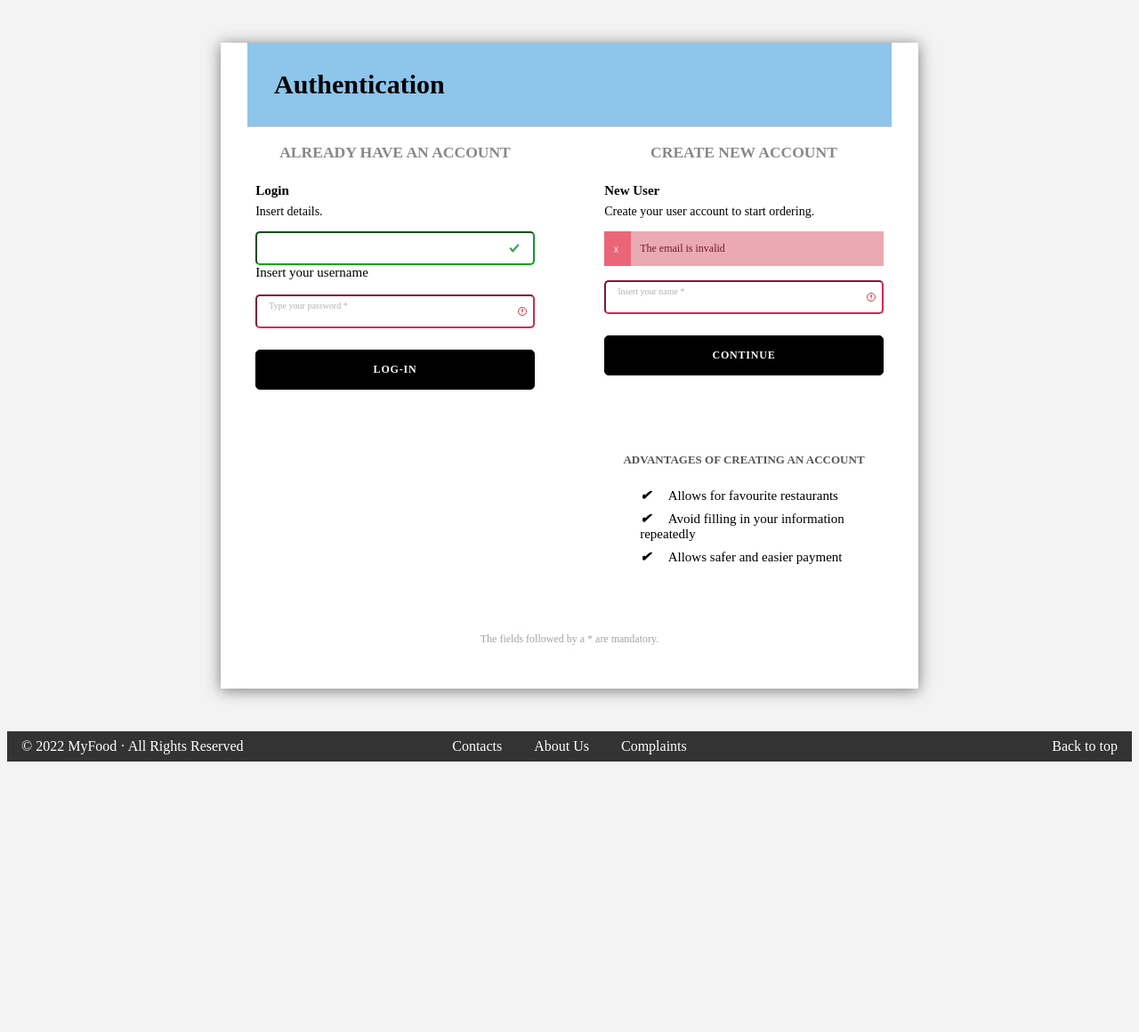
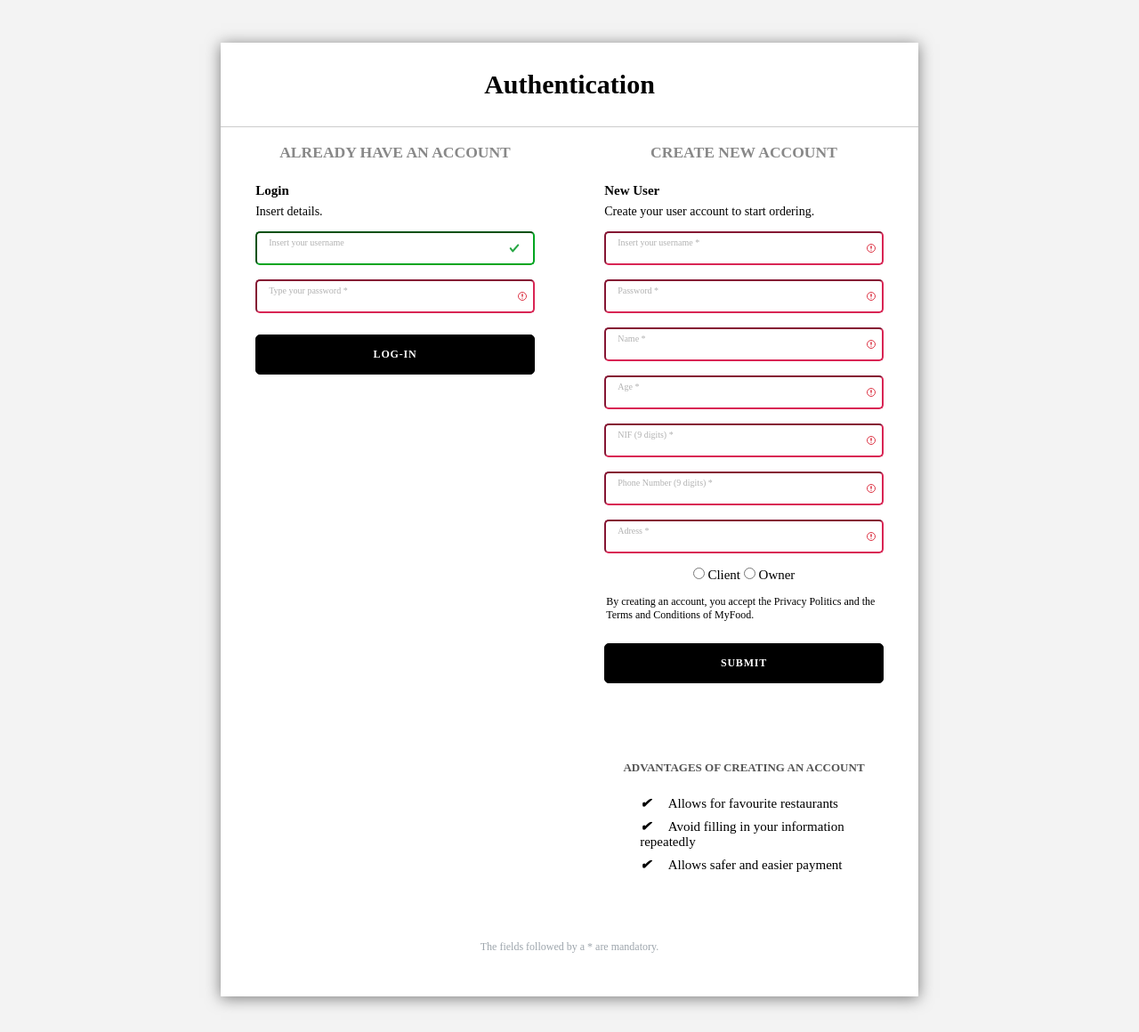
Before and after one commit to pedronunomacedo/LTW-Project, a PHP site: page /pages/login.php in a window 1280 px wide. Shown: the part 110-1270 px from the top of the page at 89% size. Before the commit the page ends 966 px from the top, so only its background shows below. Run offline with PHP 8.4, Linux system fonts and the light colour scheme; data comes from the database, SQL or seed files in the repository.

Commit message:
Added css and js for login and profile pages

```diff
--- a/css/login.css
+++ b/css/login.css
@@ -20,7 +20,6 @@
     margin-block: 3em;
     margin-inline: 15rem;
     box-shadow: 0px 2px 16px 0px rgba(0,0,0,0.5);
-    box-sizing: border-box;
 }
 
 .auth {
@@ -30,7 +29,7 @@
     padding-bottom: 1em;
     padding-top: 1em;
     border-bottom: 1px solid #cccccc;
-    margin-inline: 1em;
+    margin: 0 auto;
 }
 
 .both {
@@ -302,6 +301,7 @@
     color: #fff;
 }
 
-#after1, #after2, #after3, #after4 {
-    display: none;
+.radio {
+    width:fit-content;
+    margin: 0 auto;
 }
--- a/js/main.js
+++ b/js/main.js
@@ -102,15 +102,62 @@
     }
 }
 
-function changeRegister() {
-    if (document.getElementById('email_register').checkValidity()) {
-        document.getElementById('erur').style.display = "none"
-        document.getElementById('new-text').style.display = "none"
-        document.getElementById('cnt-btn').style.display = "none"
-        document.getElementById('after1').style.display = "block"
-        document.getElementById('after2').style.display = "block"
-        document.getElementById('after3').style.display = "block"
-        document.getElementById('after4').style.display = "block"
-        delete document.getElementById('reg-form').onclick
+// function changeRegister() {
+//     if (document.getElementById('email_register').checkValidity()) {
+//         document.getElementById('erur').style.display = "none"
+//         document.getElementById('new-text').style.display = "none"
+//         document.getElementById('cnt-btn').style.display = "none"
+//         document.getElementById('after1').style.display = "block"
+//         document.getElementById('after2').style.display = "block"
+//         document.getElementById('after3').style.display = "block"
+//         document.getElementById('after4').style.display = "block"
+//         document.getElementById('after5').style.display = "block"
+//         document.getElementById('after6').style.display = "block"
+//         document.getElementById('after7').style.display = "block"
+//         document.getElementById('after8').style.display = "block"
+//         document.getElementById('after9').style.display = "block"
+//     }
+// }
+
+function new_func(num) {
+    if (num == 1) {
+        document.getElementById('my-profile-div').style.display = "flex";
+        document.getElementById('my-addresses-div').style.display = "none";
+        document.getElementById('my-orders-div').style.display = "none";
+        document.getElementById('my-favorites-div').style.display = "none";
+        document.getElementById('prof-btn').style.fontWeight = "bold";
+        document.getElementById('addr-btn').style.fontWeight = "normal";
+        document.getElementById('order-btn').style.fontWeight = "normal";
+        document.getElementById('fav-btn').style.fontWeight = "normal";
+    }
+    else if (num == 2) {
+        document.getElementById('my-profile-div').style.display = "none";
+        document.getElementById('my-addresses-div').style.display = "flex";
+        document.getElementById('my-orders-div').style.display = "none";
+        document.getElementById('my-favorites-div').style.display = "none";
+        document.getElementById('prof-btn').style.fontWeight = "normal";
+        document.getElementById('addr-btn').style.fontWeight = "bold";
+        document.getElementById('order-btn').style.fontWeight = "normal";
+        document.getElementById('fav-btn').style.fontWeight = "normal";
+    }
+    else if (num == 3) {
+        document.getElementById('my-profile-div').style.display = "none";
+        document.getElementById('my-addresses-div').style.display = "none";
+        document.getElementById('my-orders-div').style.display = "flex";
+        document.getElementById('my-favorites-div').style.display = "none";
+        document.getElementById('prof-btn').style.fontWeight = "normal";
+        document.getElementById('addr-btn').style.fontWeight = "normal";
+        document.getElementById('order-btn').style.fontWeight = "bold";
+        document.getElementById('fav-btn').style.fontWeight = "normal";
+    }
+    else if (num == 4) {
+        document.getElementById('my-profile-div').style.display = "none";
+        document.getElementById('my-addresses-div').style.display = "none";
+        document.getElementById('my-orders-div').style.display = "none";
+        document.getElementById('my-favorites-div').style.display = "flex";
+        document.getElementById('prof-btn').style.fontWeight = "normal";
+        document.getElementById('addr-btn').style.fontWeight = "normal";
+        document.getElementById('order-btn').style.fontWeight = "normal";
+        document.getElementById('fav-btn').style.fontWeight = "bold";
     }
 }
--- a/pages/login.php
+++ b/pages/login.php
@@ -6,7 +6,6 @@
 ?>
     <link rel="stylesheet" href="../css/common.css"> <!-- Style of the header and the footer -->
     <link rel="stylesheet" href="../css/login.css"> <!-- Style of the login/register page -->
-    <script src="../js/main.js"></script>
 <?php
     $session = new Session();
 
@@ -16,7 +15,7 @@
 
     ?>
     <div class="box d-block">
-        <header class="auth">Authentication</header>
+        <p class="auth">Authentication</p>
         <div class="both"> <?php
             drawLoginSection();
             drawRegisterSection();
--- a/pages/profile.php
+++ b/pages/profile.php
@@ -13,6 +13,7 @@
 ?>
   <link rel="stylesheet" href="../css/common.css"> <!-- Style of the header and the footer -->
   <link rel="stylesheet" href="../css/profile.css"> <!-- Style of the main body -->
+  <script src="../js/main.js"></script>
 <?php
   $db = getDatabaseConnection();
 
--- a/templates/login.tpl.php
+++ b/templates/login.tpl.php
@@ -20,7 +20,7 @@
                             <div class="form-group was-validated">
                                 <!-- required pattern="^[A-Za-z0-9._%+-]+@[A-Za-z0-9.-]+\.[A-Za-z]{2,4}$" -->
                                 <input type="text" id="username" name="username" class="form-control form-control-filled" autocorrect="off" autocomplete="off" autocapitalize="off">
-                                <label for="username">Insert your username</label>
+                                <label for="username" class="form-control-label">Insert your username</label>
                             </div>
                             <div class="form-group was-validated">
                                 <input type="password" id="password" name="password" class="form-control form-control-filled" required autocorrect="off" autocapitalize="off" autocomplete="off">
@@ -43,28 +43,47 @@
             <span class="d-block lighter">Create your user account to start ordering.</span>
             <div id="signup-container">
                 <form action="test.php" class="form-search needs-validation" id="reg-form" autocomplete="off" method="post">
-                    <div id="erur" class="err-signup error-placer alert alert-danger">
+                    <!-- <div id="erur" class="err-signup error-placer alert alert-danger">
                         The email is invalid
+                    </div> -->
+                    <div class="form-group was-validated">
+                        <input type="text" id="username_reg" name="username_reg" class="form-control form-control-filled" required autocorrect="off" autocomplete="off" autocapitalize="off">
+                        <label for="username_reg" class="form-control-label">Insert your username</label>
                     </div>
                     <div class="form-group was-validated">
-                        <input type="text" id="name_reg" name="name_reg" class="form-control form-control-filled" required autocorrect="off" autocomplete="off" autocapitalize="off">
-                        <label for="name_reg" class="form-control-label">Insert your name</label>
+                        <input type="password" id="password_reg" name="password_reg" class="form-control form-control-filled" required pattern=".{8,}" autocorrect="off" autocapitalize="off" autocomplete="off">
+                        <label for="password_reg" class="form-control-label">Password</label>
                     </div>
-                    <button type="button" id="cnt-btn" class="btn btn-primary btn-lg btn-block sign-up-button" onclick="changeRegister()">Continue</button>
-                    <div class="form-group was-validated" id="after1">
-                        <input type="text" id="nome" name="nome" class="form-control form-control-filled" required>
-                        <label for="nome" class="form-control-label">Name</label>
+                    <div class="form-group was-validated">
+                        <input type="text" id="name_reg" name="name_reg" class="form-control form-control-filled" required autocorrect="off" autocapitalize="off" autocomplete="off">
+                        <label for="name_reg" class="form-control-label">Name</label>
                     </div>
-                    <div class="form-group was-validated" id="after2">
-                        <input type="password" id="password2" name="password2" class="form-control form-control-filled" required pattern=".{8,}" autocorrect="off" autocapitalize="off" autocomplete="off">
-                        <label for="password2" class="form-control-label">Password</label>
+                    <div class="form-group was-validated">
+                        <input type="text" id="age_reg" name="age_reg" class="form-control form-control-filled" required pattern="[0-9]*" autocorrect="off" autocapitalize="off" autocomplete="off">
+                        <label for="age_reg" class="form-control-label">Age</label>
                     </div>
-                    <div class="form-group prvc-text" id="after3">
+                    <div class="form-group was-validated">
+                        <input type="text" id="nif_reg" name="nif_reg" class="form-control form-control-filled" required pattern="[0-9]*" minlength="9" maxlength="9" autocorrect="off" autocapitalize="off" autocomplete="off">
+                        <label for="age_reg" class="form-control-label">NIF (9 digits)</label>
+                    </div>
+                    <div class="form-group was-validated">
+                        <input type="text" id="phone_reg" name="phone_reg" class="form-control form-control-filled" required pattern="[0-9]*" minlength="9" maxlength="9" autocorrect="off" autocapitalize="off" autocomplete="off">
+                        <label for="phone_reg" class="form-control-label">Phone Number (9 digits)</label>
+                    </div>
+                    <div class="form-group was-validated">
+                        <input type="text" id="addr_reg" name="addr_reg" class="form-control form-control-filled" required autocorrect="off" autocapitalize="off" autocomplete="off">
+                        <label for="addr_reg" class="form-control-label">Adress</label>
+                    </div>
+                    <div class="radio">
+                        <input type="radio" name="status" value="client"> Client
+                        <input type="radio" name="status" value="owner"> Owner
+                    </div>
+                    <div class="form-group prvc-text">
                         <p>
                             By creating an account, you accept the Privacy Politics and the Terms and Conditions of MyFood.
                         </p>
                     </div>
-                    <input type="submit" id="after4" class="btn btn-primary btn-block btn-lg">
+                    <input type="submit" class="btn btn-primary btn-block btn-lg">
                 </form>
                 <section class="new-text" id="new-text">
                     <div class="column">
```
Also changed, not shown: css/profile.css (+27 -4 lines), templates/profile.tpl.php (+16 -8 lines).
